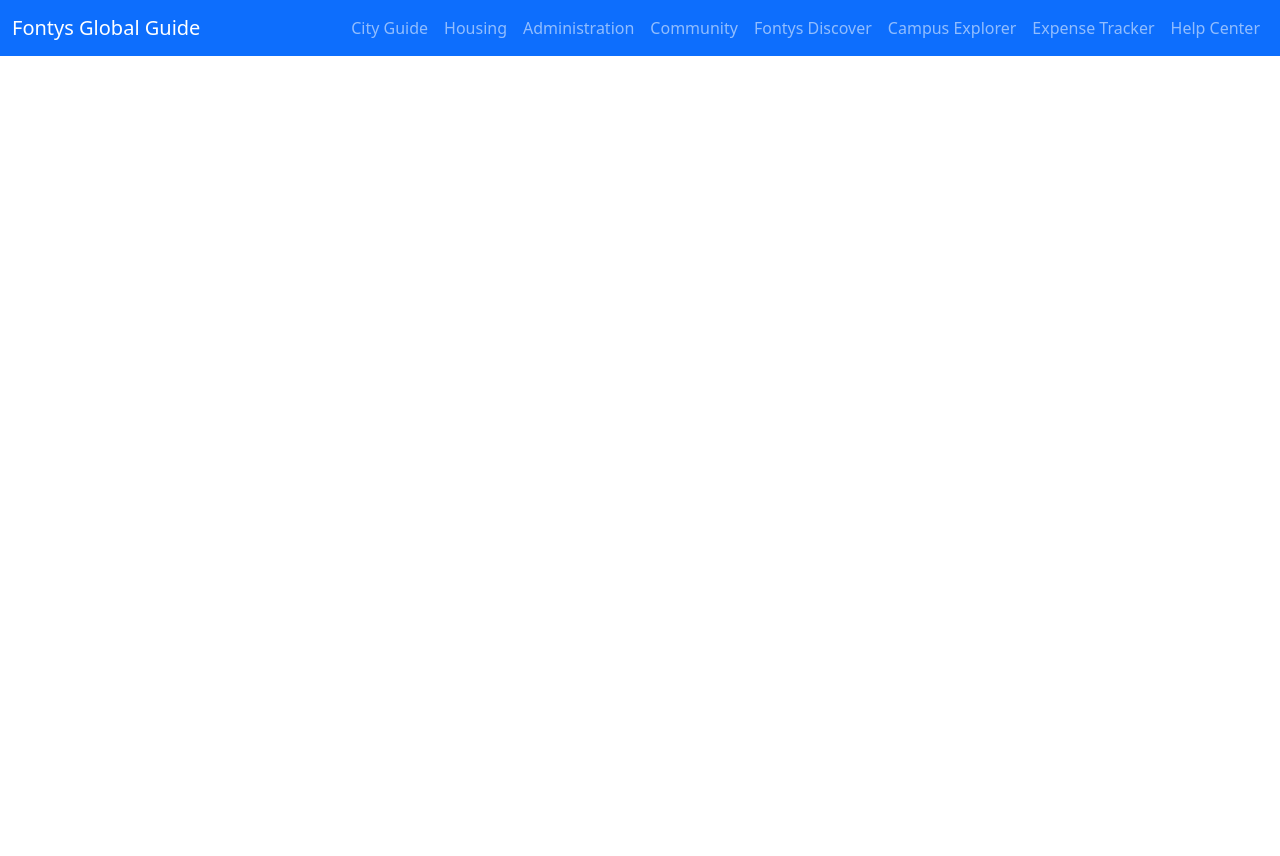
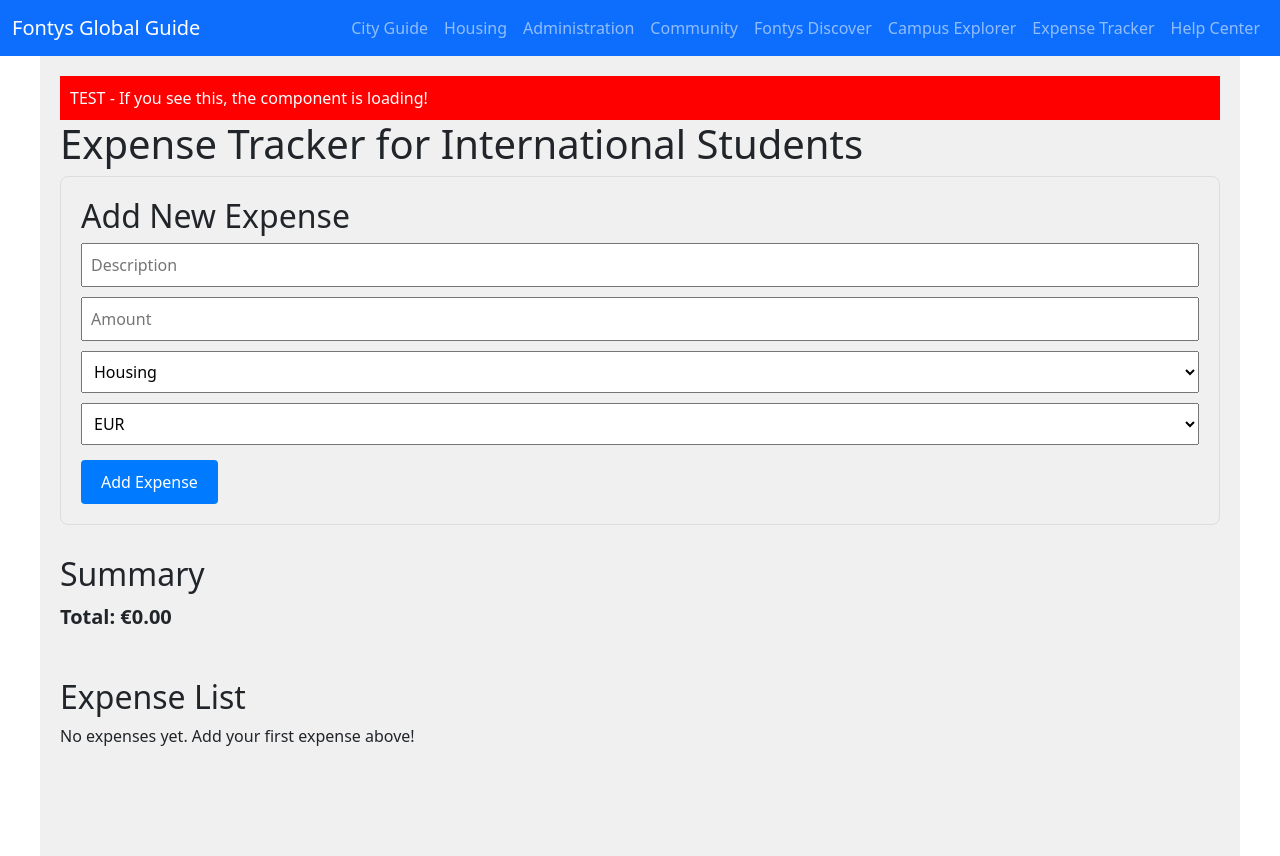
Before and after one commit to AmberAgnihotri/Fontys-Global-Guide, a React (Vite) app in the folder fontys-global-guide/: page /expense-tracker in a window 1280 px wide. Before the commit the page ends 800 px from the top, so only its background shows below. Built offline with nearby package versions, Linux system fonts and the light colour scheme.

Commit message:
first expensetracker commit

```diff
--- a/fontys-global-guide/src/App.jsx
+++ b/fontys-global-guide/src/App.jsx
@@ -10,7 +10,7 @@ import StudentCommunity from "./pages/StudentCommunity.jsx";
 import Navbar from "./components/Navbar.jsx";
 import fontysDiscover from "./pages/fontysDiscover.jsx";
 import campusExplorer from "./pages/campusExplorer.jsx";
-import expenseTracker from "./pages/expenseTracker.jsx";
+import ExpenseTracker from "./pages/expenseTracker.jsx";
 
 function App() {
   return (
@@ -24,7 +24,7 @@ function App() {
         <Route path="/student-community" element={<StudentCommunity />} />
         <Route path="/fontys-discover" element={<fontysDiscover />} />
         <Route path="/campus-explorer" element={<campusExplorer />} />
-        <Route path="/expense-tracker" element={<expenseTracker />} />
+        <Route path="/expense-tracker" element={<ExpenseTracker />} />
         <Route path="/help-center" element={<HelpCenter />} />
         <Route path="/login" element={<Login />} />
         <Route path="/signup" element={<SignUp />} />
--- a/fontys-global-guide/src/pages/expenseTracker.jsx
+++ b/fontys-global-guide/src/pages/expenseTracker.jsx
@@ -1,3 +1,148 @@
-export default function expenseTracker() {
-    return <h1>Expense Tracker</h1>;
+import { useState } from 'react';
+
+export default function ExpenseTracker() {
+    const [expenses, setExpenses] = useState([]);
+    const [description, setDescription] = useState('');
+    const [amount, setAmount] = useState('');
+    const [category, setCategory] = useState('housing');
+    const [currency, setCurrency] = useState('EUR');
+
+    const categories = ['housing', 'food', 'transport', 'study', 'entertainment', 'healthcare', 'other'];
+    const currencies = ['EUR', 'USD', 'GBP', 'INR', 'CNY'];
+    const addExpense = (e) => {
+        e.preventDefault();
+        if (description && amount) {
+            const newExpense = {
+                id: Date.now(),
+                description,
+                amount: parseFloat(amount),
+                category,
+                currency,
+                date: new Date().toLocaleDateString()
+            };
+            setExpenses([...expenses, newExpense]);
+            setDescription('');
+            setAmount('');
+        }
+    };
+
+    const deleteExpense = (id) => {
+        setExpenses(expenses.filter(exp => exp.id !== id));
+    };
+
+    const totalByCategory = categories.reduce((acc, cat) => {
+        acc[cat] = expenses
+            .filter(exp => exp.category === cat)
+            .reduce((sum, exp) => sum + exp.amount, 0);
+        return acc;
+    }, {});
+
+    const totalExpenses = expenses.reduce((sum, exp) => sum + exp.amount, 0);
+
+    return (
+        <div style={{ padding: '20px', maxWidth: '1200px', margin: '0 auto', backgroundColor: '#f0f0f0', minHeight: '100vh' }}>
+            <div style={{ backgroundColor: 'red', color: 'white', padding: '10px' }}>
+                TEST - If you see this, the component is loading!
+            </div>
+
+            <h1>Expense Tracker for International Students</h1>
+
+            <form onSubmit={addExpense} style={{ marginBottom: '30px', padding: '20px', border: '1px solid #ddd', borderRadius: '8px' }}>
+                <h2>Add New Expense</h2>
+                <div style={{ display: 'grid', gap: '10px', marginBottom: '15px' }}>
+                    <input
+                        type="text"
+                        placeholder="Description"
+                        value={description}
+                        onChange={(e) => setDescription(e.target.value)}
+                        style={{ padding: '8px', fontSize: '16px' }}
+                        required
+                    />
+                    <input
+                        type="number"
+                        placeholder="Amount"
+                        value={amount}
+                        onChange={(e) => setAmount(e.target.value)}
+                        step="0.01"
+                        style={{ padding: '8px', fontSize: '16px' }}
+                        required
+                    />
+                    <select
+                        value={category}
+                        onChange={(e) => setCategory(e.target.value)}
+                        style={{ padding: '8px', fontSize: '16px' }}
+                    >
+                        {categories.map(cat => (
+                            <option key={cat} value={cat}>{cat.charAt(0).toUpperCase() + cat.slice(1)}</option>
+                        ))}
+                    </select>
+                    <select
+                        value={currency}
+                        onChange={(e) => setCurrency(e.target.value)}
+                        style={{ padding: '8px', fontSize: '16px' }}
+                    >
+                        {currencies.map(curr => (
+                            <option key={curr} value={curr}>{curr}</option>
+                        ))}
+                    </select>
+                </div>
+                <button type="submit" style={{ padding: '10px 20px', fontSize: '16px', cursor: 'pointer', backgroundColor: '#007bff', color: 'white', border: 'none', borderRadius: '4px' }}>
+                    Add Expense
+                </button>
+            </form>
+
+            <div style={{ marginBottom: '30px' }}>
+                <h2>Summary</h2>
+                <p style={{ fontSize: '20px', fontWeight: 'bold' }}>Total: €{totalExpenses.toFixed(2)}</p>
+                <div style={{ display: 'grid', gridTemplateColumns: 'repeat(auto-fit, minmax(150px, 1fr))', gap: '10px' }}>
+                    {categories.map(cat => (
+                        totalByCategory[cat] > 0 && (
+                            <div key={cat} style={{ padding: '10px', border: '1px solid #ddd', borderRadius: '4px' }}>
+                                <strong>{cat.charAt(0).toUpperCase() + cat.slice(1)}:</strong> €{totalByCategory[cat].toFixed(2)}
+                            </div>
+                        )
+                    ))}
+                </div>
+            </div>
+
+            <div>
+                <h2>Expense List</h2>
+                {expenses.length === 0 ? (
+                    <p>No expenses yet. Add your first expense above!</p>
+                ) : (
+                    <table style={{ width: '100%', borderCollapse: 'collapse' }}>
+                        <thead>
+                            <tr style={{ backgroundColor: '#f8f9fa' }}>
+                                <th style={{ padding: '10px', textAlign: 'left', border: '1px solid #ddd' }}>Date</th>
+                                <th style={{ padding: '10px', textAlign: 'left', border: '1px solid #ddd' }}>Description</th>
+                                <th style={{ padding: '10px', textAlign: 'left', border: '1px solid #ddd' }}>Category</th>
+                                <th style={{ padding: '10px', textAlign: 'right', border: '1px solid #ddd' }}>Amount</th>
+                                <th style={{ padding: '10px', textAlign: 'center', border: '1px solid #ddd' }}>Action</th>
+                            </tr>
+                        </thead>
+                        <tbody>
+                            {expenses.map(expense => (
+                                <tr key={expense.id}>
+                                    <td style={{ padding: '10px', border: '1px solid #ddd' }}>{expense.date}</td>
+                                    <td style={{ padding: '10px', border: '1px solid #ddd' }}>{expense.description}</td>
+                                    <td style={{ padding: '10px', border: '1px solid #ddd' }}>{expense.category}</td>
+                                    <td style={{ padding: '10px', textAlign: 'right', border: '1px solid #ddd' }}>
+                                        {expense.currency} {expense.amount.toFixed(2)}
+                                    </td>
+                                    <td style={{ padding: '10px', textAlign: 'center', border: '1px solid #ddd' }}>
+                                        <button
+                                            onClick={() => deleteExpense(expense.id)}
+                                            style={{ padding: '5px 10px', cursor: 'pointer', backgroundColor: '#dc3545', color: 'white', border: 'none', borderRadius: '4px' }}
+                                        >
+                                            Delete
+                                        </button>
+                                    </td>
+                                </tr>
+                            ))}
+                        </tbody>
+                    </table>
+                )}
+            </div>
+        </div>
+    );
 }
```
Also changed, not shown: 2 other files (tests, documents, lock files or other folders).
